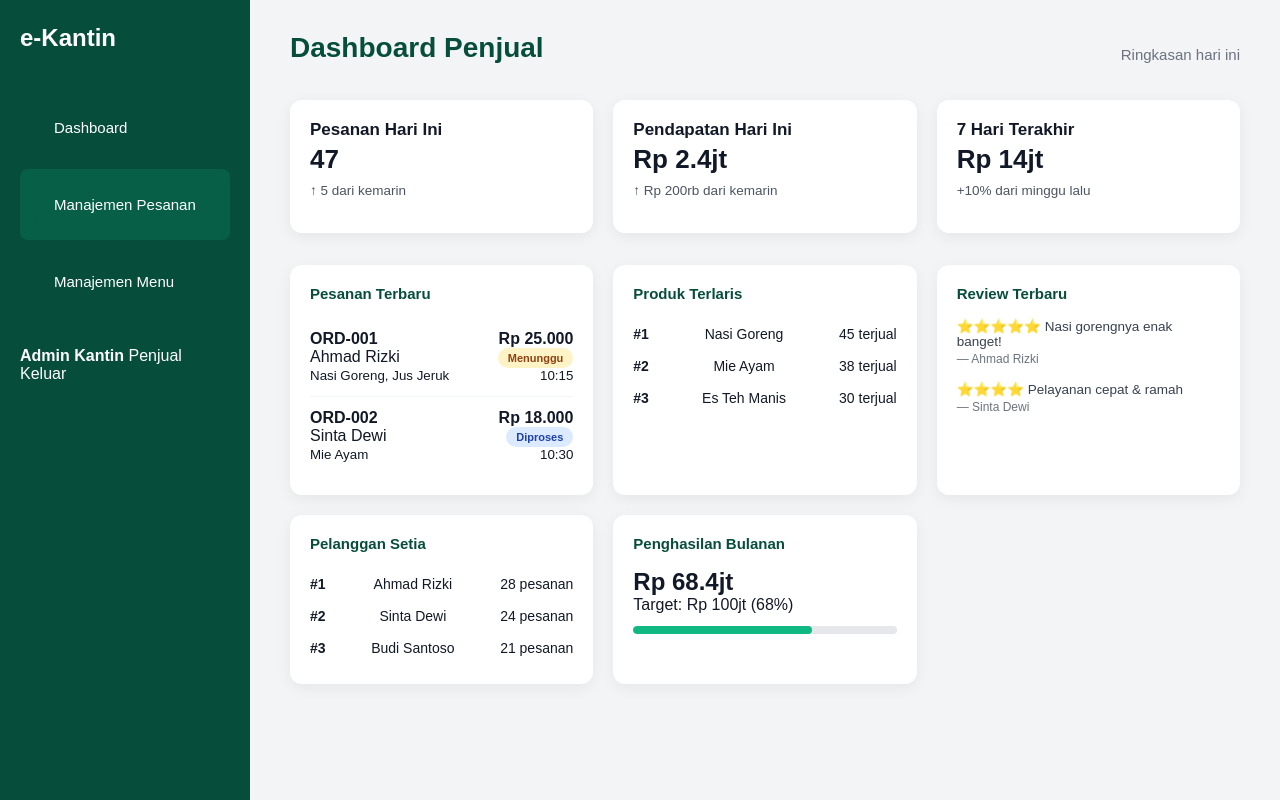
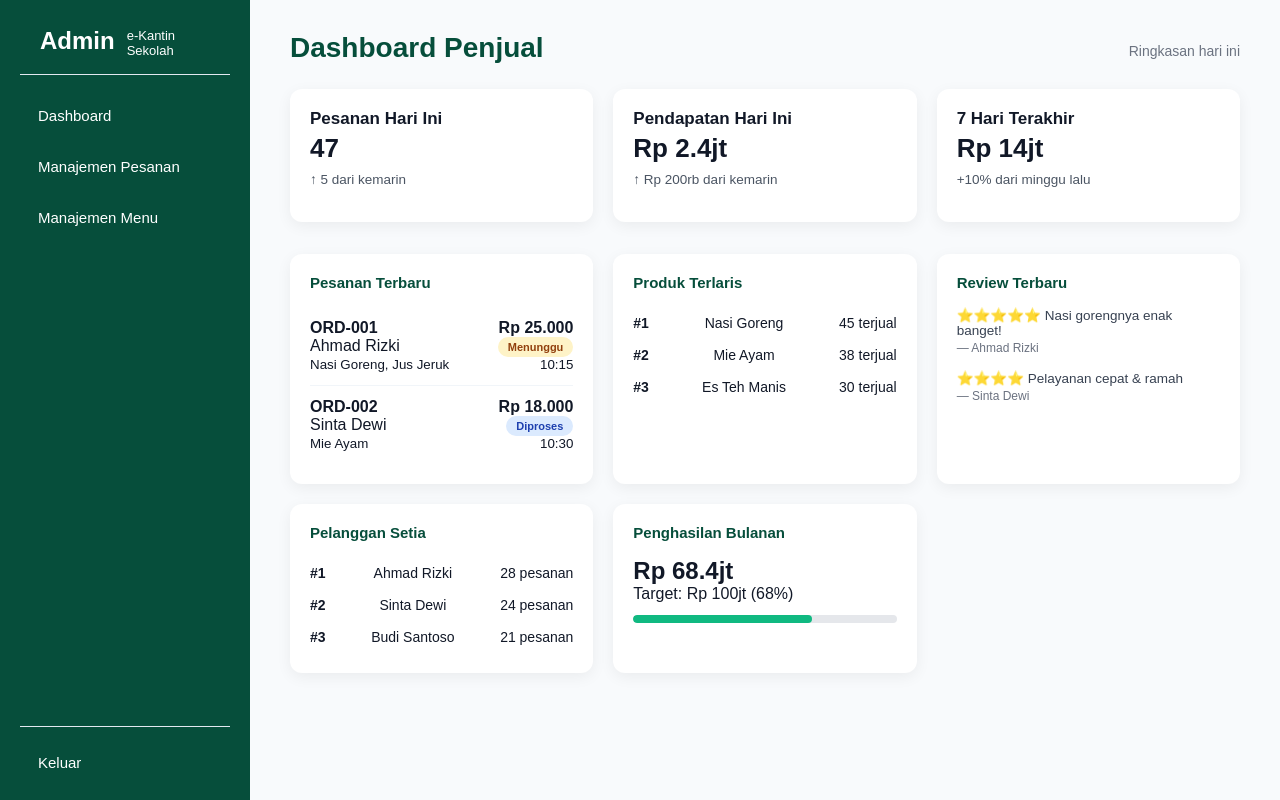
Before and after one commit to rania-n/e-kantin, a PHP site: page /dashboard.php in a window 1280 px wide. Run offline with PHP 8.4, Linux system fonts and the light colour scheme.

Commit message:
perbaikan admin

```diff
--- a/3. komponen/sidebaradmin.html
+++ b/3. komponen/sidebaradmin.html
@@ -101,7 +101,7 @@
     </div>
 
     <div class="logout">
-      <a href="https://localhost/e-kantin/">Keluar</a>
+      <a href="#">Keluar</a>
     </div>
   </div>
 </body>
--- a/penjual/dashboard.php
+++ b/penjual/dashboard.php
@@ -19,19 +19,6 @@
             display: flex;
         }
 
-        /* SIDEBAR */
-        .sidebar {
-            width: 250px;
-            height: 100vh;
-            background: #064e3b;
-            color: white;
-            padding: 24px 20px;
-            position: fixed;
-            top: 0;
-            left: 0;
-            z-index: 1000;
-        }
-
         .logo {
             display: flex;
             align-items: center;
@@ -47,25 +34,6 @@
             padding: 6px;
         }
 
-        .sidebar ul {
-            list-style: none;
-        }
-
-        .sidebar ul li {
-            padding: 13px 16px;
-            margin-bottom: 6px;
-            border-radius: 8px;
-            cursor: pointer;
-            font-weight: 500;
-            font-size: 14.5px;
-            transition: 0.2s;
-        }
-
-        .sidebar ul li:hover,
-        .sidebar ul li.active {
-            background: #065f46;
-        }
-
         /* MAIN CONTENT */
         .main {
             flex: 1;
@@ -74,20 +42,24 @@
             min-height: 100vh;
         }
 
-        /* HEADER */
         .header {
-            margin-bottom: 32px;
+          display: flex;
+          justify-content: space-between;
+          align-items: center;
+          margin-bottom: 25px;
+          flex-wrap: wrap;
+          gap: 15px;
         }
 
         .header h1 {
-            font-size: 28px;
-            color: #064e3b;
-            margin-bottom: 8px;
+          font-size: 28px;
+          color: #064e3b;
         }
 
         .header p {
-            color: #64748b;
-            font-size: 15px;
+          font-size: 14px;
+          color: #6b7280;
+          margin: 5px 0 0;
         }
 
         /* SUMMARY CARDS */
--- a/penjual/manajmenu.css
+++ b/penjual/manajmenu.css
@@ -5,13 +5,25 @@
   box-sizing: border-box;
 }
 
+/* GANTI BAGIAN INI */
+
 body {
   font-family: Arial, sans-serif;
-  background: #f3f4f6;
+  background: #064e3b;        /* sama dengan sidebar */
   color: #111827;
   min-height: 100vh;
   overflow-x: hidden;
   display: flex;
+}
+
+/* Tambahkan background ke .main */
+.main {
+  flex: 1;
+  margin-left: 250px;
+  padding: 32px 40px;
+  min-width: 0;
+  background: #f8fafc;        /* putih bersih untuk konten */
+  min-height: 100vh;          /* penting! */
 }
 
 /* ====================== SIDEBAR ====================== */
@@ -27,31 +39,45 @@ body {
   left: 0;
   z-index: 1000;
   overflow-y: auto;
+
+  /* Flexbox biar logout bisa di pojok bawah */
+  display: flex;
+  flex-direction: column;
 }
 
 .logo {
   display: flex;
-  align-items: center;
+  align-items:center;
   gap: 12px;
-  margin-bottom: 40px;
+  padding: 0 20px 16px;
+  margin-bottom: 18px;
+  border-bottom: 1px solid #e2e8f0;
 }
 
 .logo h2 {
   font-size: 24px;
   color: white;
-  margin: 0;
 }
+
+.logo p {
+    font-size: 13px;
+    color: #ffffff;
+    margin-top: 4px;
+  }
+
 
 .sidebar ul {
   list-style: none;
-  margin: 0 0 30px 0;
+  margin: 0;
+  padding: 0;
+  flex-grow: 1;           /* ini yang bikin menu "mendorong" logout ke bawah */
 }
 
 .sidebar ul li {
   margin-bottom: 6px;
 }
 
-.sidebar ul li a {
+.sidebar ul li a{
   display: block;
   padding: 14px 18px;
   color: white;
@@ -59,12 +85,26 @@ body {
   font-size: 15px;
   font-weight: 500;
   border-radius: 8px;
-  transition: 0.2s;
 }
 
-.sidebar ul li:hover a,
-.sidebar ul li.active a {
-  background: #065f46;
+.logout a {
+  display: block;
+  padding: 10px 18px 5px 18px;
+  color: white;
+  text-decoration: none;
+  font-size: 15px;
+  font-weight: 500;
+  border-radius: 8px;
+}
+
+.sidebar a:hover ,.logout a:hover {
+  background: #10b981;
+}
+
+.logout {
+  margin-top: auto;          /* ini kuncinya! */
+  border-top: 1px solid #e2e8f0;
+  padding: 17px 0 0;
 }
 
 /* ====================== MAIN CONTENT ====================== */
@@ -72,17 +112,19 @@ body {
   flex: 1;
   margin-left: 250px;
   padding: 32px 40px;
+  background: #f8fafc;
+  min-height: 100vh;
   min-width: 0;
 }
 
 /* ====================== HEADER ====================== */
+
 .header {
   display: flex;
   justify-content: space-between;
   align-items: center;
-  margin-bottom: 28px;
+  margin-bottom: 25px;
   flex-wrap: wrap;
-  gap: 15px;
 }
 
 .header h1 {
@@ -91,9 +133,9 @@ body {
 }
 
 .header p {
-  font-size: 15px;
+  font-size: 14px;
   color: #6b7280;
-  margin-top: 4px;
+  margin: 5px 0 0;
 }
 
 /* ====================== BUTTON TAMBAH ====================== */
--- a/penjual/sidebarpenjual.html
+++ b/penjual/sidebarpenjual.html
@@ -12,7 +12,8 @@
 
     <!-- LOGO -->
     <div class="logo">
-        <h2>e-Kantin</h2>
+      <h2>Admin</h2>
+      <p>e-Kantin Sekolah</p>
     </div>
 
     <!-- MENU -->
@@ -22,12 +23,6 @@
         <li><a href="menu.php">Manajemen Menu</a></li>
     </ul>
 
-    <!-- ADMIN INFO -->
-    <div class="admin-info">
-        <strong>Admin Kantin</strong>
-        <span>Penjual</span>
-    </div>
-
     <!-- LOGOUT -->
     <div class="logout">
         <a href="#">Keluar</a>
```
Also changed, not shown: penjual/daftarpesanan.php (+1 -33 lines).
